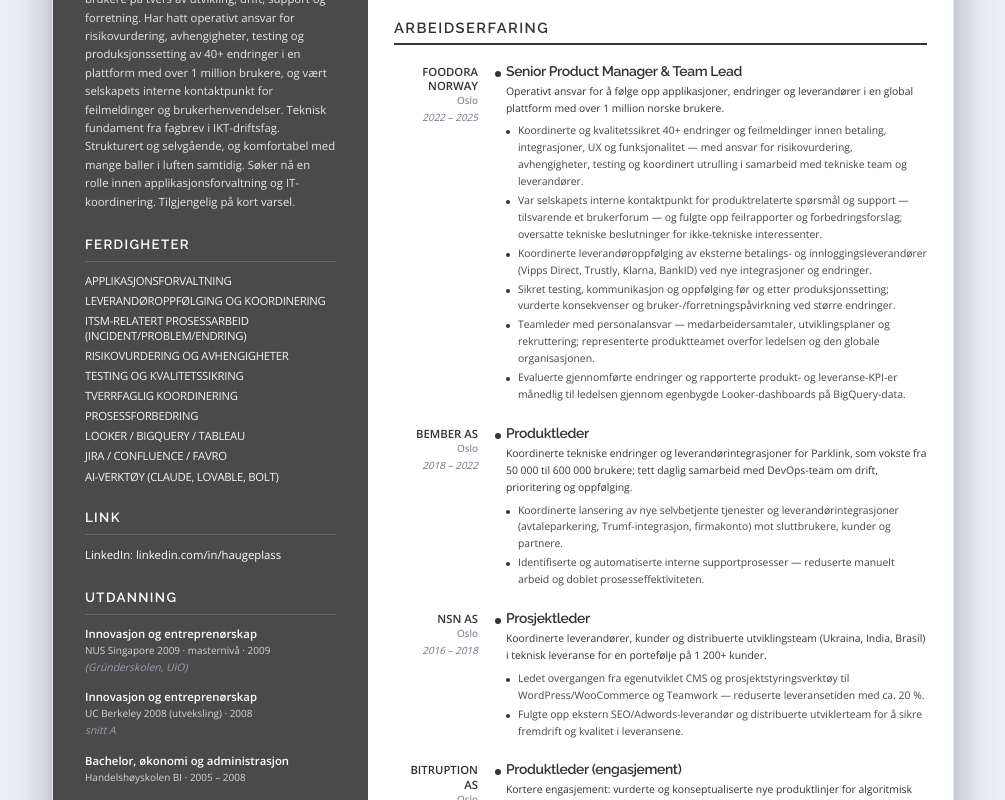
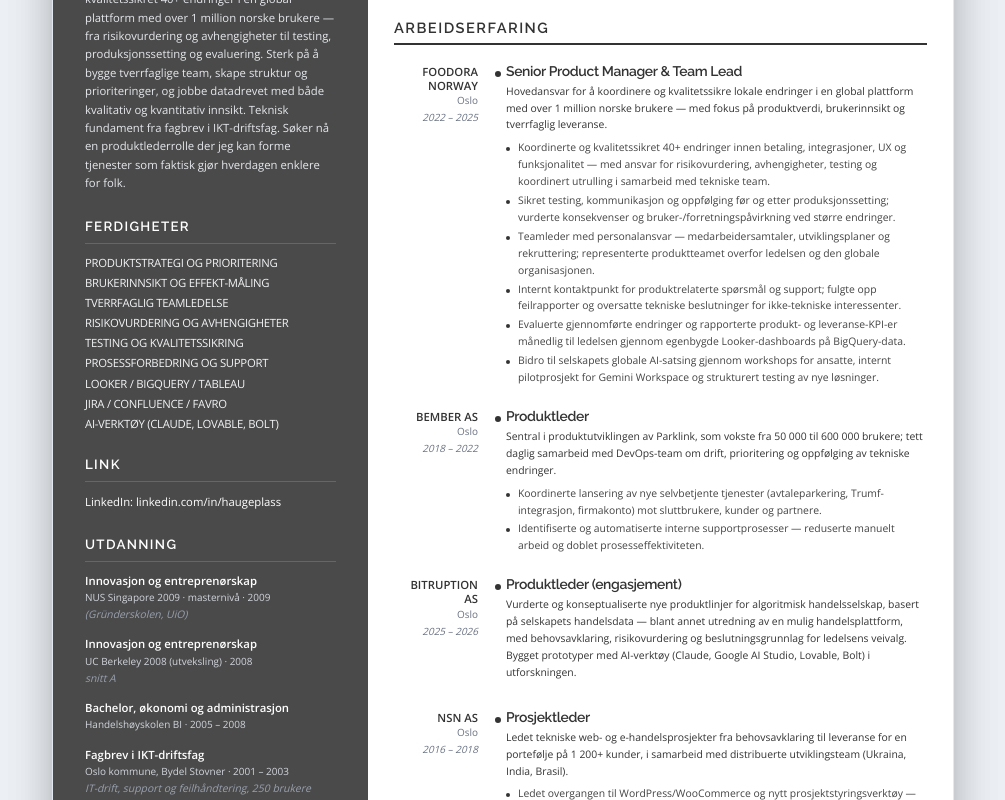
Before and after one commit to Oslotom/Resume, a React (Vite) app: page / in a window 1280 px wide. Shown: the part 440-1240 px from the top of the page, without its empty margins (137-1142 px from the left). Built offline with nearby package versions, Linux system fonts and the light colour scheme; no server answers.

Commit message:
Update initialData to Entur Produktleder variant (Team Automat)

```diff
--- a/src/initialData.ts
+++ b/src/initialData.ts
@@ -29,9 +29,9 @@
   },
   personal: {
     name: "TOM HAUGEPLASS",
-    title: "APPLIKASJONSFORVALTNING · LEVERANDØROPPFØLGING · IT-KOORDINERING",
+    title: "PRODUKTLEDER · BRUKERINNSIKT · TVERRFAGLIG TEAMLEDELSE",
     subtitle: "OM MEG",
-    summary: "Erfaren IT-koordinator med bakgrunn som produktleder, med lang fartstid i å følge opp applikasjoner, leverandører, systemeiere og brukere på tvers av utvikling, drift, support og forretning. Har hatt operativt ansvar for risikovurdering, avhengigheter, testing og produksjonssetting av 40+ endringer i en plattform med over 1 million brukere, og vært selskapets interne kontaktpunkt for feilmeldinger og brukerhenvendelser. Teknisk fundament fra fagbrev i IKT-driftsfag. Strukturert og selvgående, og komfortabel med mange baller i luften samtidig. Søker nå en rolle innen applikasjonsforvaltning og IT-koordinering. Tilgjengelig på kort varsel.",
+    summary: "Produktleder med solid erfaring i å eie produktverdi på tvers av brukerbehov, teknologi og forretning. Har koordinert og kvalitetssikret 40+ endringer i en global plattform med over 1 million norske brukere — fra risikovurdering og avhengigheter til testing, produksjonssetting og evaluering. Sterk på å bygge tverrfaglige team, skape struktur og prioriteringer, og jobbe datadrevet med både kvalitativ og kvantitativ innsikt. Teknisk fundament fra fagbrev i IKT-driftsfag. Søker nå en produktlederrolle der jeg kan forme tjenester som faktisk gjør hverdagen enklere for folk.",
     contact: {
       location: "Oslo",
       phone: "+47 472 34 017",
@@ -45,14 +45,14 @@
       location: "Oslo",
       role: "Senior Product Manager & Team Lead",
       period: "2022 – 2025",
-      description: "Operativt ansvar for å følge opp applikasjoner, endringer og leverandører i en global plattform med over 1 million norske brukere.",
+      description: "Hovedansvar for å koordinere og kvalitetssikre lokale endringer i en global plattform med over 1 million norske brukere — med fokus på produktverdi, brukerinnsikt og tverrfaglig leveranse.",
       bullets: [
-        "Koordinerte og kvalitetssikret 40+ endringer og feilmeldinger innen betaling, integrasjoner, UX og funksjonalitet — med ansvar for risikovurdering, avhengigheter, testing og koordinert utrulling i samarbeid med tekniske team og leverandører.",
-        "Var selskapets interne kontaktpunkt for produktrelaterte spørsmål og support — tilsvarende et brukerforum — og fulgte opp feilrapporter og forbedringsforslag; oversatte tekniske beslutninger for ikke-tekniske interessenter.",
-        "Koordinerte leverandøroppfølging av eksterne betalings- og innloggingsleverandører (Vipps Direct, Trustly, Klarna, BankID) ved nye integrasjoner og endringer.",
+        "Koordinerte og kvalitetssikret 40+ endringer innen betaling, integrasjoner, UX og funksjonalitet — med ansvar for risikovurdering, avhengigheter, testing og koordinert utrulling i samarbeid med tekniske team.",
         "Sikret testing, kommunikasjon og oppfølging før og etter produksjonssetting; vurderte konsekvenser og bruker-/forretningspåvirkning ved større endringer.",
         "Teamleder med personalansvar — medarbeidersamtaler, utviklingsplaner og rekruttering; representerte produktteamet overfor ledelsen og den globale organisasjonen.",
-        "Evaluerte gjennomførte endringer og rapporterte produkt- og leveranse-KPI-er månedlig til ledelsen gjennom egenbygde Looker-dashboards på BigQuery-data."
+        "Internt kontaktpunkt for produktrelaterte spørsmål og support; fulgte opp feilrapporter og oversatte tekniske beslutninger for ikke-tekniske interessenter.",
+        "Evaluerte gjennomførte endringer og rapporterte produkt- og leveranse-KPI-er månedlig til ledelsen gjennom egenbygde Looker-dashboards på BigQuery-data.",
+        "Bidro til selskapets globale AI-satsing gjennom workshops for ansatte, internt pilotprosjekt for Gemini Workspace og strukturert testing av nye løsninger."
       ]
     },
     {
@@ -61,22 +61,10 @@
       location: "Oslo",
       role: "Produktleder",
       period: "2018 – 2022",
-      description: "Koordinerte tekniske endringer og leverandørintegrasjoner for Parklink, som vokste fra 50 000 til 600 000 brukere; tett daglig samarbeid med DevOps-team om drift, prioritering og oppfølging.",
+      description: "Sentral i produktutviklingen av Parklink, som vokste fra 50 000 til 600 000 brukere; tett daglig samarbeid med DevOps-team om drift, prioritering og oppfølging av tekniske endringer.",
       bullets: [
-        "Koordinerte lansering av nye selvbetjente tjenester og leverandørintegrasjoner (avtaleparkering, Trumf-integrasjon, firmakonto) mot sluttbrukere, kunder og partnere.",
+        "Koordinerte lansering av nye selvbetjente tjenester (avtaleparkering, Trumf-integrasjon, firmakonto) mot sluttbrukere, kunder og partnere.",
         "Identifiserte og automatiserte interne supportprosesser — reduserte manuelt arbeid og doblet prosesseffektiviteten."
-      ]
-    },
-    {
-      id: "exp4",
-      company: "NSN AS",
-      location: "Oslo",
-      role: "Prosjektleder",
-      period: "2016 – 2018",
-      description: "Koordinerte leverandører, kunder og distribuerte utviklingsteam (Ukraina, India, Brasil) i teknisk leveranse for en portefølje på 1 200+ kunder.",
-      bullets: [
-        "Ledet overgangen fra egenutviklet CMS og prosjektstyringsverktøy til WordPress/WooCommerce og Teamwork — reduserte leveransetiden med ca. 20 %.",
-        "Fulgte opp ekstern SEO/Adwords-leverandør og distribuerte utviklerteam for å sikre fremdrift og kvalitet i leveransene."
       ]
     },
     {
@@ -85,8 +73,19 @@
       location: "Oslo",
       role: "Produktleder (engasjement)",
       period: "2025 – 2026",
-      description: "Kortere engasjement: vurderte og konseptualiserte nye produktlinjer for algoritmisk handelsselskap, med behovsavklaring, risikovurdering og beslutningsgrunnlag for ledelsens veivalg.",
+      description: "Vurderte og konseptualiserte nye produktlinjer for algoritmisk handelsselskap, basert på selskapets handelsdata — blant annet utredning av en mulig handelsplattform, med behovsavklaring, risikovurdering og beslutningsgrunnlag for ledelsens veivalg. Bygget prototyper med AI-verktøy (Claude, Google AI Studio, Lovable, Bolt) i utforskningen.",
       bullets: []
+    },
+    {
+      id: "exp4",
+      company: "NSN AS",
+      location: "Oslo",
+      role: "Prosjektleder",
+      period: "2016 – 2018",
+      description: "Ledet tekniske web- og e-handelsprosjekter fra behovsavklaring til leveranse for en portefølje på 1 200+ kunder, i samarbeid med distribuerte utviklingsteam (Ukraina, India, Brasil).",
+      bullets: [
+        "Ledet overgangen til WordPress/WooCommerce og nytt prosjektstyringsverktøy — reduserte leveransetiden med ca. 20 %."
+      ]
     },
     {
       id: "exp5",
@@ -94,7 +93,7 @@
       location: "Oslo",
       role: "Eier og daglig leder",
       period: "2011 – 2016",
-      description: "Grunnla og drev digitalt byrå som leverte over 40 nettbutikker og nettsider, med personalansvar for 6 ansatte og koordinering av 14+ eksterne utviklere.",
+      description: "Grunnla og drev digitalt byrå som leverte over 40 nettbutikker og nettsider — blant de første leverandørene av selvbetjente Magento-nettbutikker, først i Norge med WooCommerce. Rekrutterte og hadde personalansvar for 6 ansatte, og koordinerte 14+ eksterne utviklere.",
       bullets: []
     }
   ],
@@ -129,13 +128,12 @@
     }
   ],
   skills: [
-    "APPLIKASJONSFORVALTNING",
-    "LEVERANDØROPPFØLGING OG KOORDINERING",
-    "ITSM-RELATERT PROSESSARBEID (INCIDENT/PROBLEM/ENDRING)",
+    "PRODUKTSTRATEGI OG PRIORITERING",
+    "BRUKERINNSIKT OG EFFEKT-MÅLING",
+    "TVERRFAGLIG TEAMLEDELSE",
     "RISIKOVURDERING OG AVHENGIGHETER",
     "TESTING OG KVALITETSSIKRING",
-    "TVERRFAGLIG KOORDINERING",
-    "PROSESSFORBEDRING",
+    "PROSESSFORBEDRING OG SUPPORT",
     "LOOKER / BIGQUERY / TABLEAU",
     "JIRA / CONFLUENCE / FAVRO",
     "AI-VERKTØY (CLAUDE, LOVABLE, BOLT)"
```
